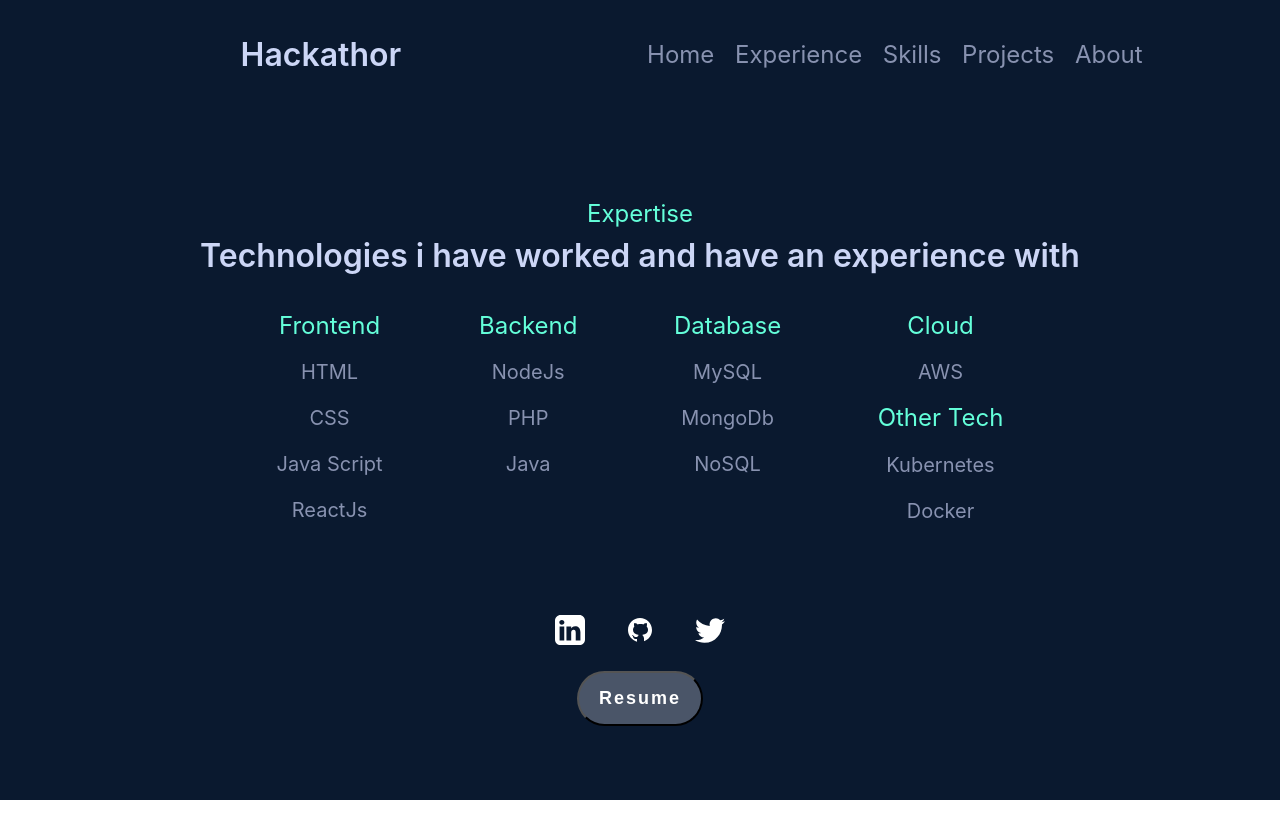
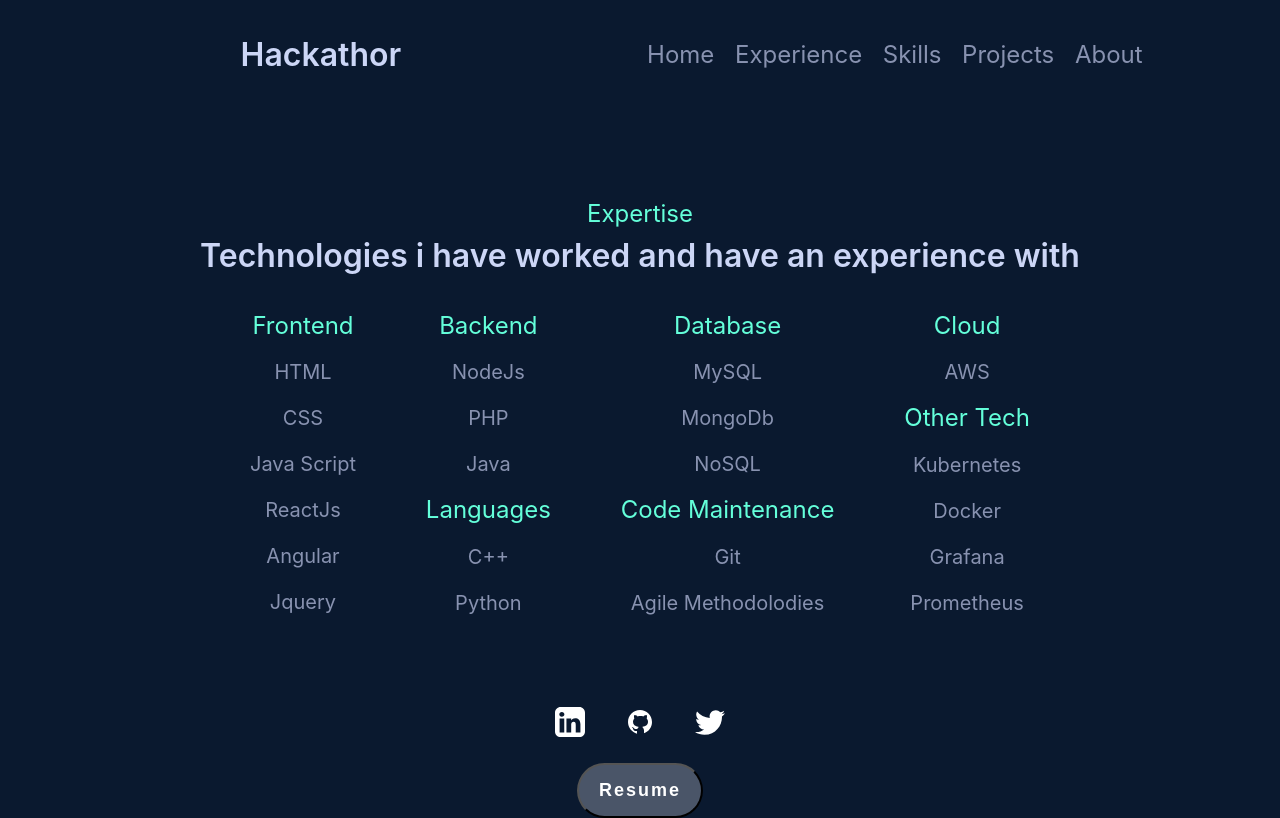
Before and after one commit to Hackathor43/Portfoliowebsite, a React (Create React App) app: page /Skills in a window 1280 px wide. Built offline with nearby package versions, Linux system fonts and the light colour scheme.

Commit message:
updated portfolio site

```diff
--- a/src/Components/Experience/Experience.js
+++ b/src/Components/Experience/Experience.js
@@ -12,7 +12,7 @@ const Experience= () => {
             <div className="left">
                 <h1>Humantic AI</h1>
                 <h2>Full Stack Developer</h2>
-                <p>Worked on Full website revamp.Working on backend revamp to scale up the website for millions of users</p>
+                <p>Worked on backend monitoring system,company website, chrome extension and sales dashboard.Working on backend revamp to scale up the website for millions of users</p>
             </div>
 
            </div>
--- a/src/Components/Footer/footer.js
+++ b/src/Components/Footer/footer.js
@@ -22,7 +22,7 @@ const Footer= () => {
                 </div>
             </div>
             <div className="Footer-resume">
-            <a href="/Ganesh_Hemanth_resume.pdf" rel="noopener noreferrer" target="_blank" title="Ganesh Resume"><button class="resume-button">Resume</button></a>
+            <a href="/Ganesh_Hemanth_2yrexp_full_stack.pdf" rel="noopener noreferrer" target="_blank" title="Ganesh Resume"><button class="resume-button">Resume</button></a>
             </div>
         </section>
 
--- a/src/Components/Skills/Skills.js
+++ b/src/Components/Skills/Skills.js
@@ -14,18 +14,26 @@ const Skills= () => {
             <p>CSS</p>
             <p>Java Script</p>
             <p>ReactJs</p>
+            <p>Angular</p>
+            <p>Jquery</p>
             </div>
             <div className="box-card">
             <h1>Backend</h1>
             <p>NodeJs</p>
             <p>PHP</p>
             <p>Java</p>
+            <h1>Languages</h1>
+            <p>C++</p>
+            <p>Python</p>
             </div>
             <div className="box-card">
             <h1>Database</h1>
             <p>MySQL</p>
             <p>MongoDb</p>
             <p>NoSQL</p>
+            <h1>Code Maintenance</h1>
+            <p>Git</p>
+            <p>Agile Methodolodies</p>
             </div>
             <div className="box-card">
             <h1>Cloud</h1>
@@ -33,6 +41,8 @@ const Skills= () => {
             <h1>Other Tech</h1>
             <p>Kubernetes</p>
             <p>Docker</p>
+            <p>Grafana</p>
+            <p>Prometheus</p>
             </div>
         </div>
         </div>
```
Also changed, not shown: 1 other file (tests, documents, lock files or other folders).
